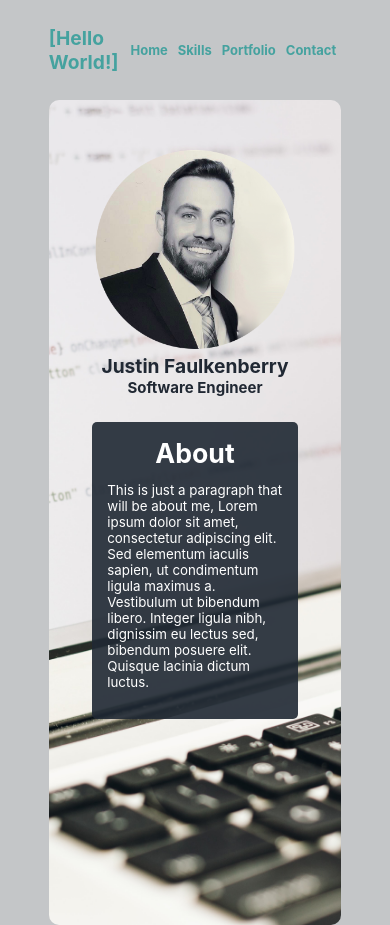
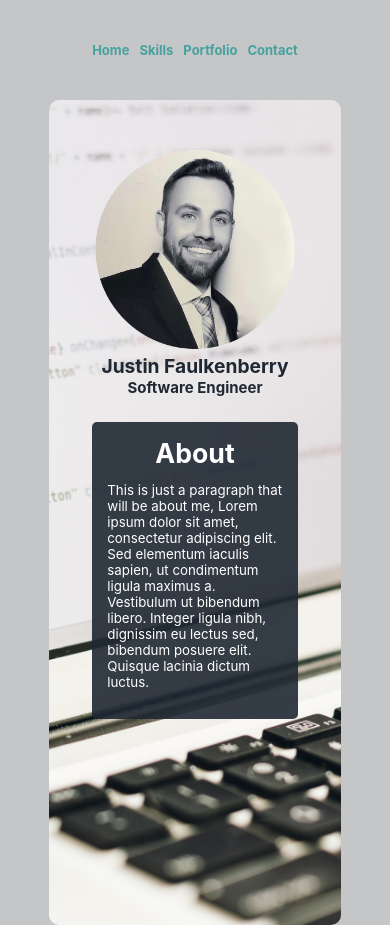
Before and after one commit to millennium-faulken/myportfolio, a React (Create React App) app: page / in a window 390 px wide. Built offline with nearby package versions, Linux system fonts and the light colour scheme.

Commit message:
nav changes

```diff
--- a/src/App.js
+++ b/src/App.js
@@ -1,10 +1,11 @@
 import React, { Component } from "react";
 import { BrowserRouter as Router, Route } from "react-router-dom";
 import Home from "./components/Home";
+import Skills from "./components/Skills"
 import Portfolio from "./components/Portfolio";
-import "./App.css";
 import Contact from "./components/Contact";
 import TopNav from "./components/TopNav";
+import "./App.css";
 
 class App extends Component {
   render() {
@@ -13,6 +14,7 @@ class App extends Component {
       <div className="App">
         <TopNav />
         <Route exact path="/" component={Home} />
+        <Route path="/Skills" component={Skills} />
         <Route path="/Portfolio" component={Portfolio} />
         <Route path="/Contact" component={Contact} />
       </div>
--- a/src/components/Home.css
+++ b/src/components/Home.css
@@ -118,6 +118,10 @@
     margin: auto;
   }
 
+  .about {
+    margin-top: 0px;
+  }
+
   .picture {
     margin: auto;
   }
@@ -137,7 +141,6 @@
 
   .about {
     font-size: small;
-    margin-top: 0px;
   }
 }
 
--- a/src/components/TopNav.css
+++ b/src/components/TopNav.css
@@ -30,6 +30,15 @@
   }
 }
 
+@media (max-width: 600px) {
+  .nav {
+    justify-content: center;
+  }
+  .navLogo {
+    display: none;
+  }
+}
+
 @media (max-width: 450px) {
   .navLinks h3 {
     font-size: small;
```
